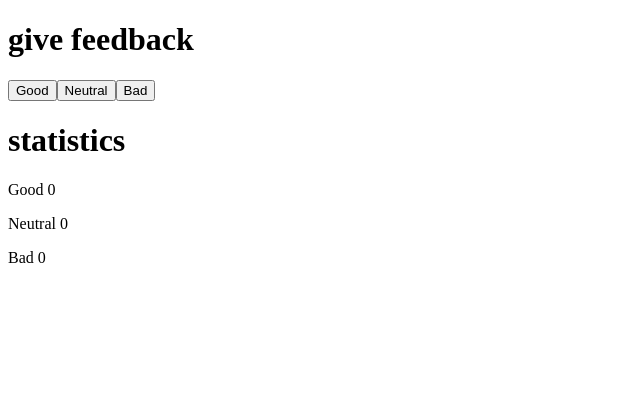
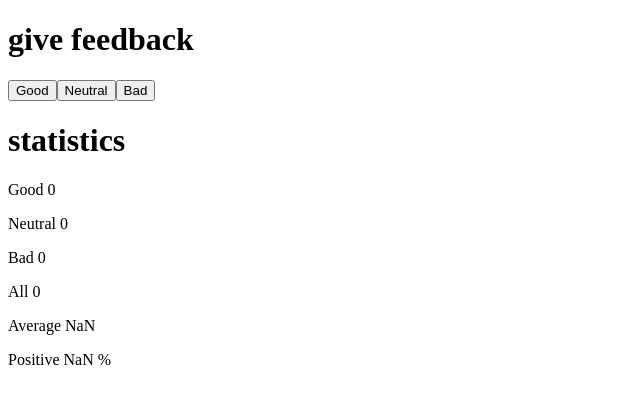
Before and after one commit to lucasp0101/Full-Stack-Open, a React (Vite) app in the folder Part1/part1/: page / in a window 1280 px wide. Shown: the top 404 px of the page, without its empty margins (0-640 px from the left). Built offline with nearby package versions, Linux system fonts and the light colour scheme.

Commit message:
unicafe step 2

```diff
--- a/Part1/part1/src/App.jsx
+++ b/Part1/part1/src/App.jsx
@@ -33,6 +33,9 @@
       <Statistic text={"Good"} value={good} />
       <Statistic text={"Neutral"} value={neutral} />
       <Statistic text={"Bad"} value={bad} />
+      <Statistic text={"All"} value={good + neutral + bad} />
+      <Statistic text={"Average"} value={(good - bad) / (good + neutral + bad)} />
+      <Statistic text={"Positive"} value={(good / (good + neutral + bad)) * 100 + " %"} />
     </div>
   )
 }
```
